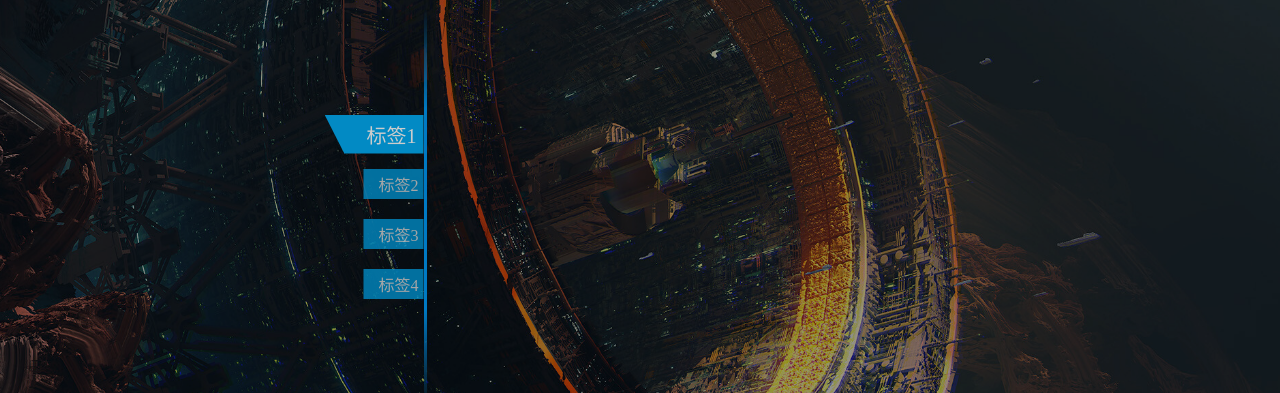
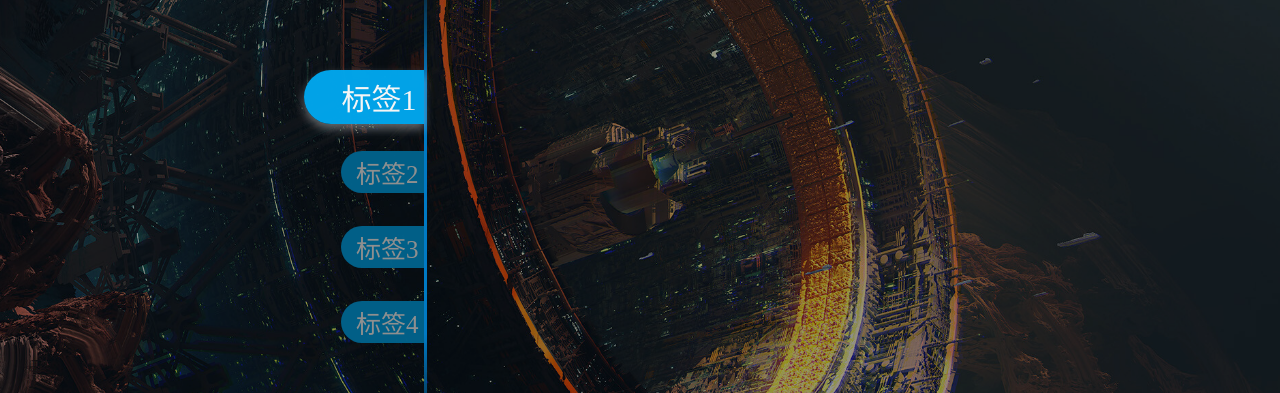
Before and after one commit to naturallzh/stellar_tech, a Vue app: page /#/contactUs in a window 1280 px wide. Shown: the part 223-616 px from the top of the page. Built offline with nearby package versions, Linux system fonts and the light colour scheme; what view-design would draw is missing.

Commit message:
Update ContactUs.vue

```diff
--- a/src/views/ContactUs.vue
+++ b/src/views/ContactUs.vue
@@ -142,48 +142,52 @@ export default {
   .tab-box {
     //background-color: red;
     width: 200px;
-    height: 200px;
+    height: 300px;
     display: flex;
     flex-direction: column;
     justify-content: center;
     .tab-item-box {
       width: 100%;
-      height: 50px;
+      height: 75px;
       //background-color: lightblue;
       display: flex;
       align-items: center;
       justify-content: flex-end;
       .tab-inactive, .tab-active {
-        background-color: rgb(2, 138, 196);
+        background-color: rgba(2, 138, 196, 0.98);
         color: #ccc;
       }
       .tab-inactive {
-        opacity: 0.8;
-        font-size: 16px;
+        //opacity: 0.8;
+        filter: brightness(70%);
+        font-size: 25px;
         padding: 3px 5px 3px 15px;
-        //border-radius: 6px 0 0 6px;
+        border-radius: 22px 0 0 22px;
         transition: all 0.2s;
-        clip-path: polygon(0 0, 100% 0, 100% 100%, 0 100%);
+        //clip-path: polygon(0 0, 100% 0, 100% 100%, 0 100%);
       }
       .tab-inactive:hover {
         opacity: 1;
-        font-size: 20px;
+        font-size: 30px;
+        border-radius: 30px 0 0 30px;
         padding: 5px 7px 5px 20px;
         transition: all 0.2s;
         cursor: pointer;
       }
       .tab-active {
-        font-size: 20px;
-        padding: 5px 7px 5px 42px;
-        //border-radius: 10px 0 0 10px;
+        filter: brightness(120%);
+        font-size: 30px;
+        padding: 5px 7px 5px 38px;
+        border-radius: 30px 0 0 30px;
         transition: all 0.2s;
-        clip-path: polygon(0 0, 100% 0, 100% 100%, 20% 100%);
+        box-shadow: 0 5px 10px rgba(196, 196, 196, 0.4);
+        //clip-path: polygon(0 0, 100% 0, 100% 100%, 20% 100%);
       }
     }
   }
   .border {
     width: 3px;
-    height: 400px;
+    height: 500px;
     background-image: linear-gradient(to bottom, rgba(196, 196, 196, 0), rgba(0, 122, 196, 1), rgba(0, 122, 196, 1), rgba(0, 122, 196, 1), rgba(196, 196, 196, 0));
   }
   .content-box {
```
